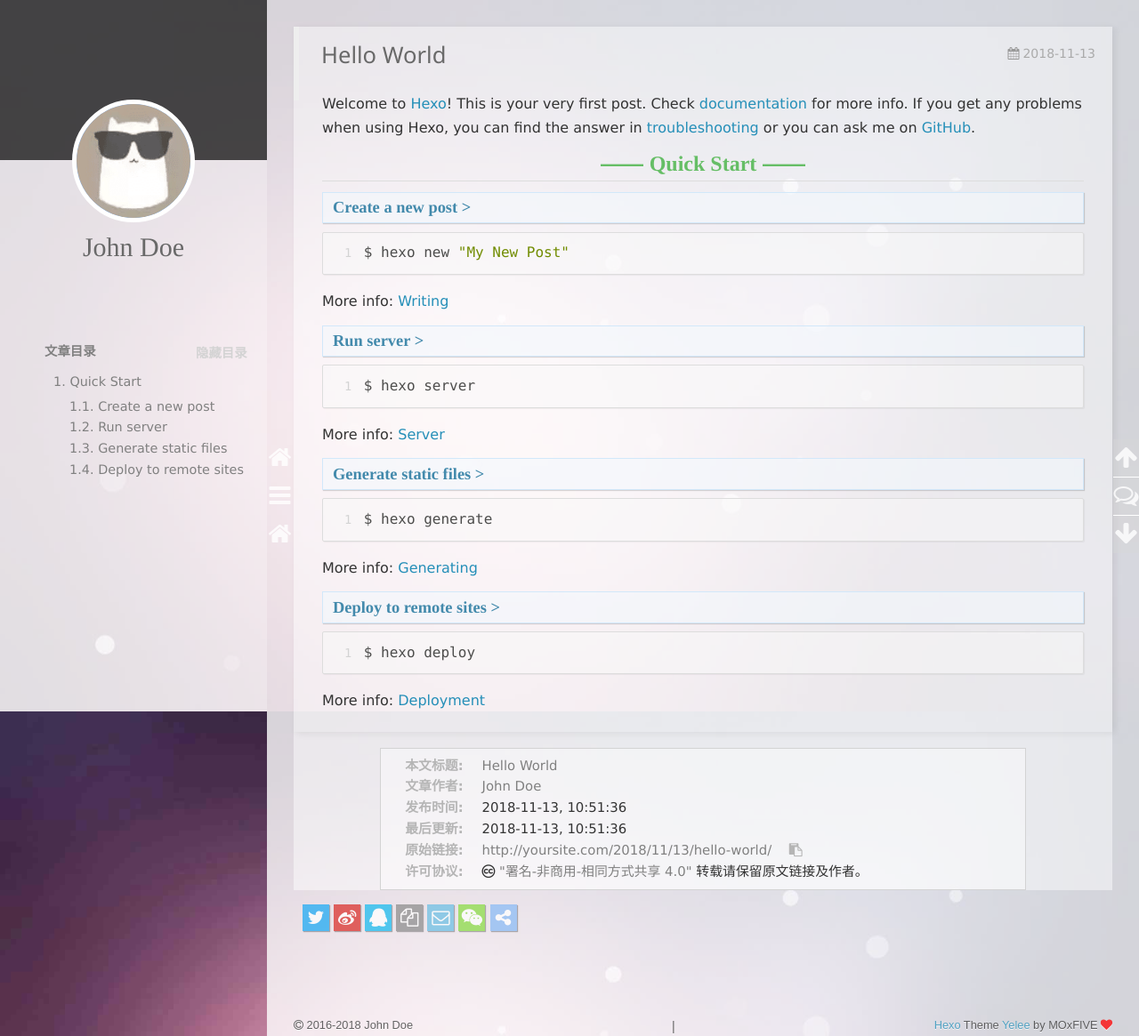
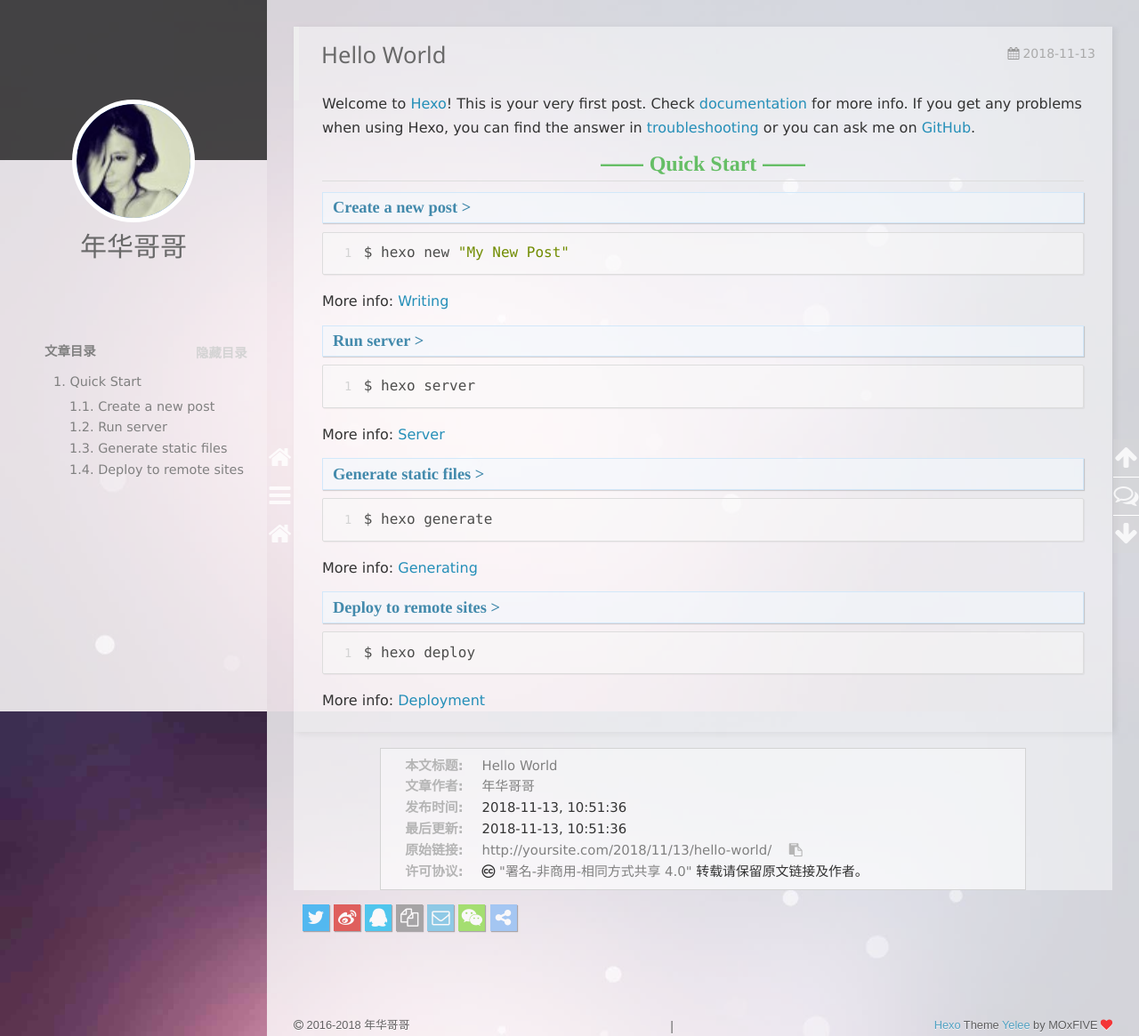
Before and after one commit to liuwenhao6957/liuwenhao6957.github.io, a plain HTML site: page 2018/11/13/hello-world/index.html in a window 1280 px wide. Shown: the top 1165 px of the page at 89% size. Drawn offline with nearby package versions, Linux system fonts and the light colour scheme; some packages are replaced by stand-ins of ours; a script that the page names is missing.

Commit message:
Site updated: 2018-11-13 14:06:24

```diff
--- a/2018/11/13/hello-world/index.html
+++ b/2018/11/13/hello-world/index.html
@@ -11,7 +11,7 @@
 <meta http-equiv="X-UA-Compatible" content="IE=edge, chrome=1">
 <meta name="viewport" content="width=device-width, initial-scale=1, maximum-scale=1, user-scalable=no">
 <meta name="format-detection" content="telephone=no">
-<meta name="author" content="John Doe">
+<meta name="author" content="年华哥哥">
 
 
 
@@ -97,10 +97,10 @@
 <div class="intrude-less">
     <header id="header" class="inner">
         <a href="/" class="profilepic">
-            <img src="/img/avatar.png" class="animated zoomIn">
+            <img src="/img/avatar_1.jpg" class="animated zoomIn">
         </a>
         <hgroup>
-          <h1 class="header-author"><a href="/">John Doe</a></h1>
+          <h1 class="header-author"><a href="/">年华哥哥</a></h1>
         </hgroup>
 
 
@@ -217,15 +217,15 @@
       <nav id="mobile-nav">
       <div class="overlay">
           <div class="slider-trigger"></div>
-          <h1 class="header-author js-mobile-header hide"><a href="/" title="回到主页">John Doe</a></h1>
+          <h1 class="header-author js-mobile-header hide"><a href="/" title="回到主页">年华哥哥</a></h1>
       </div>
     <div class="intrude-less">
         <header id="header" class="inner">
             <a href="/" class="profilepic">
-                <img src="/img/avatar.png" class="animated zoomIn">
+                <img src="/img/avatar_1.jpg" class="animated zoomIn">
             </a>
             <hgroup>
-              <h1 class="header-author"><a href="/" title="回到主页">John Doe</a></h1>
+              <h1 class="header-author"><a href="/" title="回到主页">年华哥哥</a></h1>
             </hgroup>
 
             <nav class="header-menu">
@@ -311,12 +311,12 @@
 
     <div class="copyright">
         <p><span>本文标题:</span><a href="/2018/11/13/hello-world/">Hello World</a></p>
-        <p><span>文章作者:</span><a href="/" title="回到主页">John Doe</a></p>
+        <p><span>文章作者:</span><a href="/" title="回到主页">年华哥哥</a></p>
         <p><span>发布时间:</span>2018-11-13, 10:51:36</p>
         <p><span>最后更新:</span>2018-11-13, 10:51:36</p>
         <p>
             <span>原始链接:</span><a class="post-url" href="/2018/11/13/hello-world/" title="Hello World">http://yoursite.com/2018/11/13/hello-world/</a>
-            <span class="copy-path" data-clipboard-text="原文: http://yoursite.com/2018/11/13/hello-world/　　作者: John Doe" title="点击复制文章链接"><i class="fa fa-clipboard"></i></span>
+            <span class="copy-path" data-clipboard-text="原文: http://yoursite.com/2018/11/13/hello-world/　　作者: 年华哥哥" title="点击复制文章链接"><i class="fa fa-clipboard"></i></span>
             <script> var clipboard = new Clipboard('.copy-path'); </script>
         </p>
         <p>
@@ -412,7 +412,7 @@
         <div id="footer-info">
             <div class="footer-left">
                 <i class="fa fa-copyright"></i>
-                2016-2018 John Doe
+                2016-2018 年华哥哥
             </div>
             <div class="footer-right">
                 <a href="http://hexo.io/" target="_blank" title="快速、简洁且高效的博客框架">Hexo</a>  Theme <a href="https://github.com/MOxFIVE/hexo-theme-yelee" target="_blank" title="简而不减 Hexo 双栏博客主题  v3.5">Yelee</a> by MOxFIVE <i class="fa fa-heart animated infinite pulse"></i>
```
Also changed, not shown: archives/2018/11/index.html (+7 -7 lines), archives/2018/index.html (+7 -7 lines), archives/index.html (+7 -7 lines), index.html (+7 -7 lines), img/avatar_1.jpg (added).
